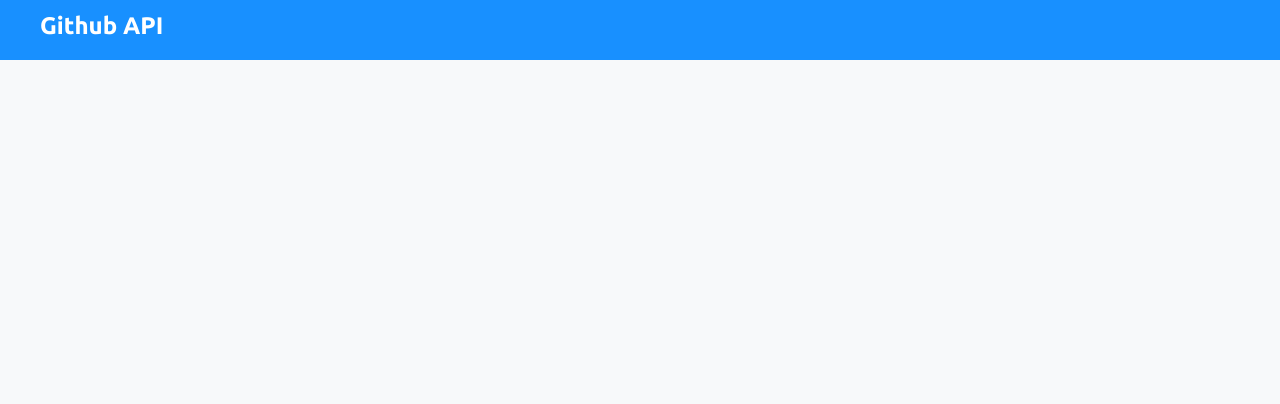
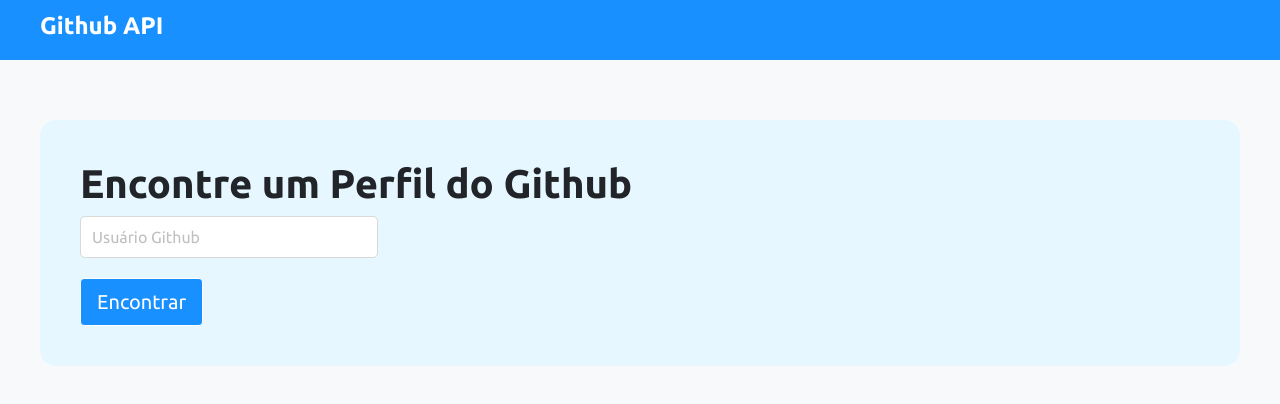
Before and after one commit to MarceloMachadoxD/github-react, a React (Create React App) app: page /profile-details in a window 1280 px wide. Shown: the top 404 px of the page. Built offline with nearby package versions, Linux system fonts and the light colour scheme; the HTML template or start-up script is replaced by a standard one.

Commit message:
Add profile details page

```diff
--- a/src/Routes.tsx
+++ b/src/Routes.tsx
@@ -1,6 +1,7 @@
 import { BrowserRouter, Switch, Route } from 'react-router-dom';
 import Home from 'pages/Home';
 import Navbar from 'components/Navbar';
+import ProfileDetails from 'pages/ProfileDetails';
 
 const Routes = () => (
   <BrowserRouter>
@@ -10,6 +11,11 @@
         <Home />
       </Route>
     </Switch>
+    <Switch>
+      <Route path="/profile-details">
+        <ProfileDetails />
+      </Route>
+    </Switch>
   </BrowserRouter>
 );
 
--- a/src/pages/Home/index.tsx
+++ b/src/pages/Home/index.tsx
@@ -7,7 +7,7 @@
         <div className="home-container">
             <h1 className="text-title">Desafio Github API</h1>
             <h6 className="text-subtitle">Bootcamp Spring React</h6>
-            <Link to="/">
+            <Link to="/profile-details">
                 <button className="btn btn-primary btn-lg start-button">Começar</button>
             </Link>
         </div>
--- a/src/pages/Home/styles.css
+++ b/src/pages/Home/styles.css
@@ -3,8 +3,14 @@
 }
 
 .start-button {
-    background-color: #1890FF;
-    color: #FFFF;
+  background-color: #1890ff;
+  color: #ffff;
+  border-radius: 4px;
+}
+
+.start-button:hover {
+  background-color: #0983f5;
+  color: #ffff;
   border-radius: 4px;
 }
 
--- /dev/null
+++ b/src/pages/ProfileDetails/index.tsx
@@ -0,0 +1,22 @@
+import './styles.css';
+
+const ProfileDetails = () => {
+  return (
+    <div className="profile-details-container">
+      <div className="profile-search-box">
+        <h1 className="text-title">Encontre um Perfil do Github</h1>
+        <input
+          type="text"
+          className="form-control form-control-lg search-input"
+          placeholder="Usuário Github"
+        />
+
+        <button className="btn btn-primary btn-lg find-button">
+          Encontrar
+        </button>
+      </div>
+    </div>
+  );
+};
+
+export default ProfileDetails;
--- /dev/null
+++ b/src/pages/ProfileDetails/styles.css
@@ -0,0 +1,34 @@
+.profile-details-container {
+  padding: 40px;
+}
+
+.profile-search-box {
+  padding: 40px;
+  margin-top: 20px;
+  background-color: #e6f7ff;
+  border-radius: 16px;
+}
+
+.search-input {
+  width: 298px;
+  height: 40px;
+  border: 1px solid #d9d9d9;
+  padding: 0 11px;
+  font-size: 16px;
+}
+
+.search-input::placeholder {
+  color: #bfbfbf;
+}
+
+.find-button {
+  margin-top: 20px;
+  background-color: #1890ff;
+  color: #ffff;
+  border-radius: 4px;
+}
+
+.find-button:hover {
+  background-color: #0983f5;
+  color: #ffff;
+}
```
Lines whose indentation alone changed are shown as unchanged.
